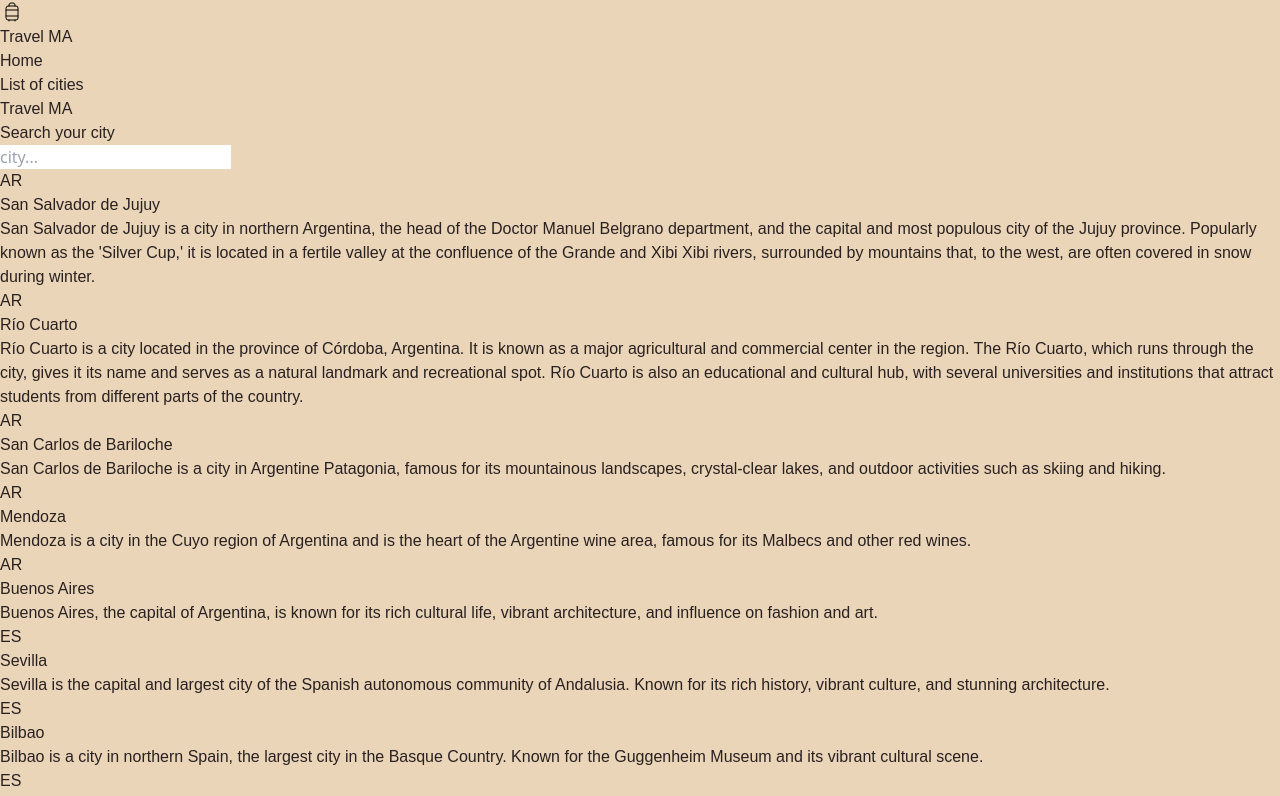
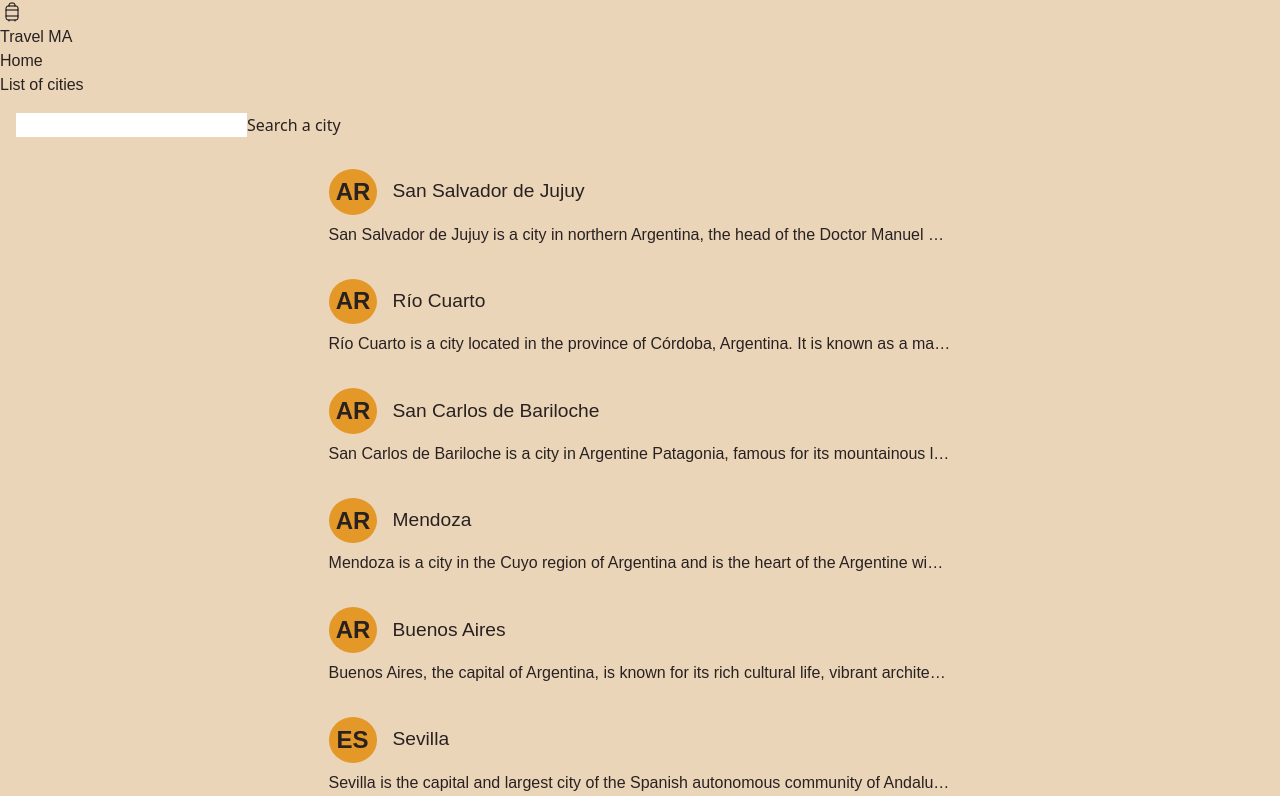
Before and after one commit to matias-martearena/curso-react-inicial, a React (Vite) app: page /city-list in a window 1280 px wide. Shown: the top 796 px of the page. Built offline with nearby package versions, Linux system fonts and the light colour scheme; a web font is replaced by a local one.

Commit message:
add: styles for cities list page

```diff
--- a/src/components/city-filter/Filter.jsx
+++ b/src/components/city-filter/Filter.jsx
@@ -1,12 +1,24 @@
+import './filter.css'
 import PropTypes from 'prop-types'
 
 const Filter = ({ name, onFindName }) => {
     return (
-        <div>
-            <label htmlFor="search">
-                <p>Search your city</p>
-                <input className="text-[#282121]" type="text" id="search" name="search" placeholder="city..." value={name} onChange={onFindName} />
-            </label>
+        <div className="search-input-container w-72">
+            <div className="relative w-full min-w-[200px] h-10">
+                <input
+                    className="peer w-full h-full bg-[#eae5d9] font-sans font-normal outline outline-0 focus:outline-0 disabled:bg-blue-gray-50 disabled:border-0 transition-all placeholder-shown:border placeholder-shown:border-blue-gray-200 placeholder-shown:border-t-blue-gray-200 border focus:border-2 border-t-transparent focus:border-t-transparent text-sm px-3 py-2.5 rounded-[7px] focus:border-gray-900"
+                    placeholder=" "
+                    type="text"
+                    id="search"
+                    name="search"
+                    value={name}
+                    onChange={onFindName}
+                />
+                <label className="flex w-full h-full select-none pointer-events-none absolute left-0 font-normal !overflow-visible truncate peer-placeholder-shown:text-blue-gray-500 leading-tight peer-focus:leading-tight peer-disabled:text-transparent peer-disabled:peer-placeholder-shown:text-blue-gray-500 transition-all -top-1.5 peer-placeholder-shown:text-sm text-[11px] peer-focus:text-[11px] before:content[' '] before:block before:box-border before:w-2.5 before:h-1.5 before:mt-[6.5px] before:mr-1 peer-placeholder-shown:before:border-transparent before:rounded-tl-md before:border-t peer-focus:before:border-t-2 before:border-l peer-focus:before:border-l-2 before:pointer-events-none before:transition-all peer-disabled:before:border-transparent after:content[' '] after:block after:flex-grow after:box-border after:w-2.5 after:h-1.5 after:mt-[6.5px] after:ml-1 peer-placeholder-shown:after:border-transparent after:rounded-tr-md after:border-t peer-focus:after:border-t-2 after:border-r peer-focus:after:border-r-2 after:pointer-events-none after:transition-all peer-disabled:after:border-transparent peer-placeholder-shown:leading-[3.75] text-gray-500 peer-focus:text-gray-900 before:border-blue-gray-200 peer-focus:before:!border-gray-900 after:border-blue-gray-200 peer-focus:after:!border-gray-900">
+                    <input type="text" className="rule-input" />
+                    {''}Search a city
+                </label>
+            </div>
         </div>
     )
 }
--- /dev/null
+++ b/src/components/city-filter/filter.css
@@ -0,0 +1,7 @@
+.search-input-container {
+    margin: 1em;
+}
+
+.rule-input {
+    display: none;
+}
--- a/src/components/city-list/CityList.jsx
+++ b/src/components/city-list/CityList.jsx
@@ -15,17 +15,18 @@ const CityList = ({ cities }) => {
     return (
         <section>
             <Header />
-            <h1>Travel MA</h1>
             <Filter name={findName} onFindName={handleFindName} />
             <ul>
                 {filteredCities.map(city => (
-                    <Link key={city.id} to={`/city-list/${city.id}`}>
-                        <li>
-                            <div>
-                                <p>{city.country}</p>
+                    <Link className="cities-list" key={city.id} to={`/city-list/${city.id}`}>
+                        <li className="city-container">
+                            <div className="city-info-container">
+                                <div className="city-country-container">
+                                    <p className="city-country">{city.country}</p>
+                                </div>
+                                <h3 className="city-name">{city.name}</h3>
                             </div>
-                            <h3>{city.name}</h3>
-                            <p>{city.description}</p>
+                            <p className="city-description">{city.description}</p>
                         </li>
                     </Link>
                 ))}
--- a/src/components/city-list/cityList.css
+++ b/src/components/city-list/cityList.css
@@ -0,0 +1,48 @@
+.city-container {
+    margin: 1em;
+}
+
+.city-info-container {
+    display: flex;
+    justify-content: flex-start;
+    align-items: center;
+    gap: 1em;
+}
+
+.city-country-container {
+    display: flex;
+    justify-content: flex-start;
+    align-items: center;
+}
+
+.city-country {
+    border-radius: 100%;
+    width: 2em;
+    padding: 0.2em 0.3em;
+    text-align: center;
+    background-color: var(--palete-2-5);
+    font-size: 1.5rem;
+    font-weight: bold;
+    color: var(--font-color);
+}
+
+.city-name {
+    font-size: 1.2rem;
+    font-weight: 500;
+}
+
+.city-description {
+    margin-top: 0.5em;
+    max-width: 70ch;
+    white-space: nowrap;
+    overflow: hidden;
+    text-overflow: ellipsis;
+}
+
+@media (width > 768px) {
+    .cities-list {
+        display: flex;
+        justify-content: center;
+        align-items: flex-start;
+    }
+}
--- a/src/database/cities.json
+++ b/src/database/cities.json
@@ -1347,7 +1347,7 @@
         "id": 24,
         "name": "Crete",
         "country": "GR",
-        "description": "Crete, the largest Greek island, is known for its diverse landscapes, ancient ruins, and rich history.",
+        "description": "Crete, the largest and most populous of the Greek islands, is a place of captivating beauty, rich history, and vibrant culture. Located in the southern part of the Aegean Sea, it is known for its diverse landscapes, ranging from stunning beaches with crystal-clear waters to rugged mountains and fertile valleys. The island's history stretches back thousands of years, with Crete being the center of the ancient Minoan civilization, often considered Europe's first advanced society.",
         "images": [
             {
                 "id": 0,
```
Also changed, not shown: 1 other file (tests, documents, lock files or other folders).
